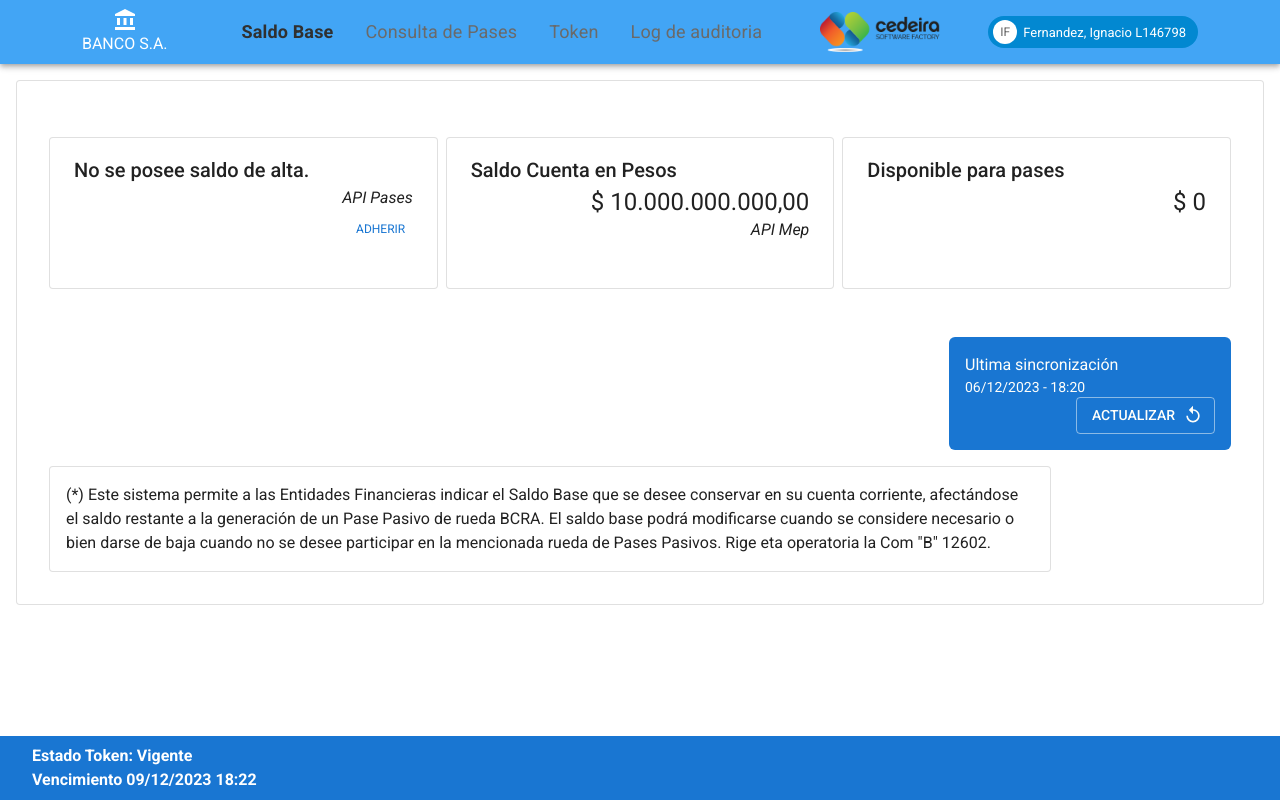
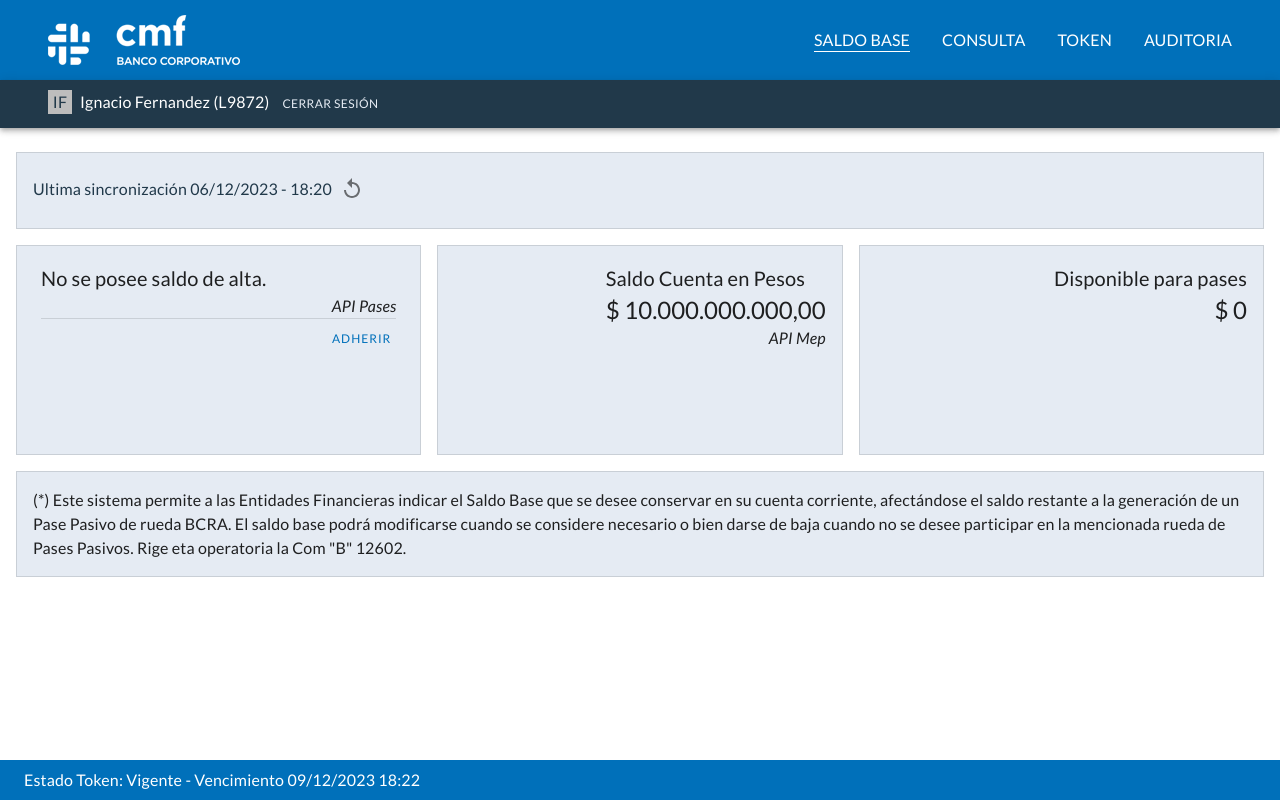
Before and after one commit to SergioDLR/bancoCMF-Pases, a React (Vite) app: page / in a window 1280 px wide. Built offline with nearby package versions, Linux system fonts and the light colour scheme.

Commit message:
Modificacion de estilos

```diff
--- a/index.html
+++ b/index.html
@@ -5,6 +5,12 @@
     <link rel="icon" type="image/svg+xml" href="/cedst.png" />
     <meta name="viewport" content="width=device-width, initial-scale=1.0" />
     <title>Sistema Pases</title>
+    <link rel="preconnect" href="https://fonts.googleapis.com" />
+    <link rel="preconnect" href="https://fonts.gstatic.com" crossorigin />
+    <link
+      href="https://fonts.googleapis.com/css2?family=Lato:ital,wght@0,100;0,300;0,400;0,700;0,900;1,100;1,300;1,400;1,700;1,900&display=swap"
+      rel="stylesheet"
+    />
   </head>
   <body>
     <div id="root"></div>
--- a/src/App.tsx
+++ b/src/App.tsx
@@ -7,37 +7,22 @@ import 'react-toastify/dist/ReactToastify.css'
 import { ToastContainer } from 'react-toastify'
 import { PasesConsulta } from './page/pasesConsulta'
 import TokenContainer from './containers/token/Token'
-import { ThemeProvider, createTheme } from '@mui/material/styles'
+import { ThemeProvider } from '@mui/material/styles'
 import LogAuditoriaContainer from './containers/logAuditoria/LogAuditoriaContainer'
-const theme = createTheme({
-  palette: {
-    secondary: {
-      main: '#FEFEFA' // Color secundario
-    }
-  },
-  typography: {
-    fontFamily: 'Roboto, Arial, sans-serif' // Fuente de texto predeterminada
-  },
-  spacing: 8 // Espaciado base (en píxeles)
-})
+import { theme } from './utils/theme'
 
 function App() {
   return (
-    <ThemeProvider theme={theme}>
+    <ThemeProvider theme={theme('light')}>
       <BrowserRouter basename="/">
         <NavBar />
         <Box m={2}>
-          <Card variant="outlined">
-            <Box p={4}>
-              {/* <InternalNav /> */}
           <Routes>
             <Route path="/" Component={RuedaContainer} />
             <Route path="/consulta" Component={PasesConsulta} />
             <Route path="/token" Component={TokenContainer} />
             <Route path="/log" Component={LogAuditoriaContainer} />
           </Routes>
-            </Box>
-          </Card>
         </Box>
         <ToastContainer />
         <Footer />
--- a/src/components/Authorizar.tsx
+++ b/src/components/Authorizar.tsx
@@ -32,7 +32,7 @@ const Authorizar = ({ open, handleClose, handleSubscrib, req, saldoEnRueda, sald
     transform: 'translate(-50%, -50%)',
     width: 800,
     bgcolor: 'background.paper',
-    borderRadius: '8px',
+
     boxShadow: 24,
     p: 4
   }
--- a/src/containers/logAuditoria/LogAuditoriaContainer.tsx
+++ b/src/containers/logAuditoria/LogAuditoriaContainer.tsx
@@ -39,7 +39,7 @@ const style = {
   transform: 'translate(-50%, -50%)',
   width: '80%',
   bgcolor: 'background.paper',
-  borderRadius: '8px',
+
   boxShadow: 24,
   p: 4
 }
@@ -264,8 +264,7 @@ const LogAuditoriaContainer = () => {
 
             <TableContainer
               sx={{
-                border: '2px solid black',
-                borderRadius: '8px'
+                border: '2px solid black'
               }}
             >
               <Table stickyHeader>
--- a/src/containers/rueda/Adhesion.tsx
+++ b/src/containers/rueda/Adhesion.tsx
@@ -18,7 +18,7 @@ const Adhesion = ({ open, handleClose, handleSubscrib, saldoCuenta }: IProps) =>
     transform: 'translate(-50%, -50%)',
     width: 400,
     bgcolor: 'background.paper',
-    borderRadius: '8px',
+
     boxShadow: 24,
     p: 4
   }
--- a/src/containers/rueda/RuedaContainer.tsx
+++ b/src/containers/rueda/RuedaContainer.tsx
@@ -15,7 +15,9 @@ import {
   Table,
   TableBody,
   Skeleton,
-  Grid
+  Grid,
+  IconButton,
+  Divider
 } from '@mui/material'
 import ReplayIcon from '@mui/icons-material/Replay'
 import { useState, useEffect } from 'react'
@@ -32,7 +34,6 @@ const style = {
   transform: 'translate(-50%, -50%)',
   width: 400,
   bgcolor: 'background.paper',
-  borderRadius: '8px',
   boxShadow: 24,
   p: 4
 }
@@ -163,9 +164,21 @@ const RuedaContainer = () => {
   const [openBaja, setOpenBaja] = useState(false)
   return (
     <Box mt={3}>
-      <Box display={'flex'} gap={1}>
-        <Box width={'400px'}>
-          <Card variant="outlined" sx={{ height: '150px' }}>
+      <Card variant="outlined" sx={{ height: '75px', marginY: 2 }}>
+        <Box p={2} alignItems={'center'} display={'flex'}>
+          <Typography variant={'body1'} color={'secondary'}>
+            Ultima sincronización {dayjs().format('DD/MM/YYYY - HH:mm')}
+          </Typography>
+          <Box>
+            <IconButton onClick={refetchData}>
+              <ReplayIcon />
+            </IconButton>
+          </Box>
+        </Box>
+      </Card>
+      <Box display="flex" gap={2} flexDirection={{ xs: 'column', lg: 'row' }} minHeight={'210px'}>
+        <Card variant="outlined" sx={{ width: '100%' }}>
+          <Box>
             {!loading ? (
               <Box paddingY={2} paddingX={3}>
                 {saldoEnRueda ? (
@@ -182,6 +195,7 @@ const RuedaContainer = () => {
                 <Typography sx={{ fontStyle: 'italic' }} textAlign={'end'} variant="body1">
                   API Pases
                 </Typography>
+                <Divider />
                 <Box display={'flex'}>
                   {saldoEnRueda ? (
                     <Box marginLeft={'auto'} gap={1} display={'flex'}>
@@ -219,13 +233,13 @@ const RuedaContainer = () => {
                 <Skeleton sx={{ marginLeft: 'auto' }} height={'50px'} width={'120px'} animation={'wave'} />
               </Box>
             )}
-          </Card>
-        </Box>
+          </Box>
+        </Card>
 
-        <Box width={'400px'} marginLeft={'auto'}>
-          <Card variant="outlined" sx={{ height: '150px' }}>
+        <Card variant="outlined" sx={{ width: '100%' }}>
+          <Box display={'flex'} alignItems={'flex-end'} flexDirection={'column'}>
             {!loading ? (
-              <Box paddingY={2} paddingX={3}>
+              <Box paddingY={2} paddingX={2}>
                 <Typography variant="h6">Saldo Cuenta en Pesos</Typography>
                 <Typography textAlign={'end'} variant="h5">
                   $ {moneyParse(saldoCuenta)}
@@ -236,17 +250,18 @@ const RuedaContainer = () => {
                 </Typography>
               </Box>
             ) : (
-              <Box paddingY={2} paddingX={3}>
+              <Box paddingY={2} paddingX={2}>
                 <Typography variant="h6">Saldo Cuenta en Pesos</Typography>
                 <Skeleton sx={{ marginLeft: 'auto' }} height={'50px'} width={'120px'} animation={'wave'} />
               </Box>
             )}
-          </Card>
-        </Box>
-        <Box width={'400px'}>
-          <Card variant="outlined" sx={{ height: '150px' }}>
+          </Box>
+        </Card>
+
+        <Card variant="outlined" sx={{ width: '100%' }}>
+          <Box display={'flex'} alignItems={'flex-end'} flexDirection={'column'}>
             {!loading ? (
-              <Box paddingY={2} paddingX={3}>
+              <Box paddingY={2} paddingX={2}>
                 <Typography variant="h6">Disponible para pases</Typography>
                 <Typography variant="h5" textAlign={'end'}>
                   ${' '}
@@ -256,13 +271,13 @@ const RuedaContainer = () => {
                 </Typography>
               </Box>
             ) : (
-              <Box paddingY={2} paddingX={3}>
+              <Box paddingY={2} paddingX={2}>
                 <Typography variant="h6">Disponible para pases</Typography>
                 <Skeleton sx={{ marginLeft: 'auto' }} height={'50px'} width={'120px'} animation={'wave'} />
               </Box>
             )}
-          </Card>
-        </Box>
+          </Box>
+        </Card>
       </Box>
 
       <Grid container>
@@ -346,21 +361,6 @@ const RuedaContainer = () => {
         ) : (
           <Grid item xs={8} />
         )}
-        <Grid xs={4}>
-          <Box p={2} mt={6} ml={'auto'} alignItems={'center'} bgcolor={'#1976d2'} borderRadius={'6px'} width={'250px'}>
-            <Typography variant={'body1'} color={'secondary'}>
-              Ultima sincronización
-            </Typography>
-            <Typography variant={'body2'} color={'secondary'}>
-              {dayjs().format('DD/MM/YYYY - HH:mm')}
-            </Typography>
-            <Box display={'flex'} justifyContent={'flex-end'}>
-              <Button endIcon={<ReplayIcon />} variant={'outlined'} color={'secondary'} onClick={refetchData}>
-                Actualizar
-              </Button>
-            </Box>
-          </Box>
-        </Grid>
       </Grid>
 
       <Adhesion open={open} handleClose={handleClose} handleSubscrib={handleSubscrib} saldoCuenta={saldoCuenta} />
@@ -480,7 +480,7 @@ const RuedaContainer = () => {
         saldoCuenta={saldoCuenta}
       />
 
-      <Card variant={'outlined'} sx={{ marginTop: 2, width: 1000 }}>
+      <Card variant={'outlined'} sx={{ marginTop: 2 }}>
         <Box p={2}>
           <Typography>
             (*) Este sistema permite a las Entidades Financieras indicar el Saldo Base que se desee conservar en su
--- a/src/index.css
+++ b/src/index.css
@@ -1,8 +1,3 @@
-@import url('https://fonts.googleapis.com/css2?family=Roboto:ital,wght@0,100;0,300;0,400;0,500;0,700;0,900;1,100;1,300;1,400;1,500;1,700&display=swap');
-
-html {
-  font-family: 'Roboto', sans-serif;
-}
 html,
 body {
   margin: 0;
--- a/src/layouts/Footer.tsx
+++ b/src/layouts/Footer.tsx
@@ -1,15 +1,12 @@
-import { Box, Typography, useTheme } from '@mui/material'
+import { Box, Container, Typography, useTheme } from '@mui/material'
 
 const Footer = () => {
   const { palette } = useTheme()
   return (
-    <Box bgcolor={palette.primary.main} width={'100%'} position={'fixed'} bottom={0} p={1} paddingX={4}>
-      <Typography color="white" sx={{ fontWeight: 600 }}>
-        Estado Token: Vigente
-      </Typography>
-      <Typography sx={{ fontWeight: 600 }} color="white">
-        Vencimiento 09/12/2023 18:22
-      </Typography>
+    <Box bgcolor={palette.primary.main} width={'100%'} position={'fixed'} bottom={0} paddingY={1}>
+      <Container maxWidth={'xl'}>
+        <Typography color="white">Estado Token: Vigente - Vencimiento 09/12/2023 18:22</Typography>
+      </Container>
     </Box>
   )
 }
--- a/src/layouts/InterNav.tsx
+++ b/src/layouts/InterNav.tsx
@@ -5,58 +5,58 @@ const InternalNav = () => {
   const location = useLocation()
 
   return (
-    <Box display={'flex'} gap={2}>
+    <Box display={'flex'} gap={2} marginLeft="auto">
       <NavLink style={{ color: 'inherit', textDecoration: 'inherit' }} to={'/'}>
-        <Typography   sx={{
+        <Typography
+          sx={{
             letterSpacing: '0.16px',
             lineHeight: '22px',
-                  fontSize: 'large',
             ml: 2,
-                  fontWeight: location.pathname === '/'  ?  600 : 400,
             borderRadius: '0px !important',
-                  color: location.pathname === '/'  ? '#303030' : '#6a6a6a',
-                }} >
-          Saldo Base
+            borderBottom: location.pathname === '/' ? ' 1px solid ' : ''
+          }}
+        >
+          SALDO BASE
         </Typography>
       </NavLink>
       <NavLink style={{ color: 'inherit', textDecoration: 'inherit' }} to={'/consulta'}>
-        <Typography  sx={{
+        <Typography
+          sx={{
             letterSpacing: '0.16px',
             lineHeight: '22px',
-                  fontSize: 'large',
             ml: 2,
-                  fontWeight:location.pathname === '/consulta'  ?  600 : 400,
             borderRadius: '0px !important',
-                  color: location.pathname === '/consulta'  ? '#303030' : '#6a6a6a',
-                }}  >
-          Consulta de Pases
+            borderBottom: location.pathname === '/consulta' ? ' 1px solid ' : ''
+          }}
+        >
+          CONSULTA
         </Typography>
       </NavLink>
 
       <NavLink style={{ color: 'inherit', textDecoration: 'inherit' }} to={'/token'}>
-        <Typography  sx={{
+        <Typography
+          sx={{
             letterSpacing: '0.16px',
             lineHeight: '22px',
-                  fontSize: 'large',
             ml: 2,
-                  fontWeight: location.pathname === '/token'  ?  600 : 400,
             borderRadius: '0px !important',
-                  color: location.pathname === '/token'  ? '#303030' : '#6a6a6a',
-                }} >
-          Token
+            borderBottom: location.pathname === '/token' ? ' 1px solid ' : ''
+          }}
+        >
+          TOKEN
         </Typography>
       </NavLink>
       <NavLink style={{ color: 'inherit', textDecoration: 'inherit' }} to={'/log'}>
-        <Typography  sx={{
+        <Typography
+          sx={{
             letterSpacing: '0.16px',
             lineHeight: '22px',
-                  fontSize: 'large',
             ml: 2,
-                  fontWeight: location.pathname === '/log'  ?  600 : 400,
             borderRadius: '0px !important',
-                  color: location.pathname === '/log'  ? '#303030' : '#6a6a6a',
-                }} >
-          Log de auditoria
+            borderBottom: location.pathname === '/log' ? ' 1px solid ' : ''
+          }}
+        >
+          AUDITORIA
         </Typography>
       </NavLink>
     </Box>
--- a/src/layouts/NavBar.tsx
+++ b/src/layouts/NavBar.tsx
@@ -1,42 +1,23 @@
-import { Box, useTheme, Typography, Avatar, Chip, AppBar, Toolbar } from '@mui/material'
+import { Box, Avatar, Chip, AppBar, Toolbar, Container, Typography, Button } from '@mui/material'
 import logoCed from '../assets/images/cedst.png'
-import AccountBalanceIcon from '@mui/icons-material/AccountBalance'
+import bancoCmfLogo from '../assets/images/logo-cmf.png'
 import InternalNav from './InterNav'
 const NavBar = () => {
-  const { palette } = useTheme()
-
   return (
-    <AppBar
-      position="static"
-      sx={{
-        backgroundColor: palette.primary.light
-      }}
-      // display={'flex'}
-      //bgcolor={palette.primary.light}
-      // paddingY={1}
-      // paddingX={2}
-      // alignItems={'center'}
-      // justifyContent={'space-between'}
-    >
-      {/* <Typography variant={'h4'} color={'white'}>
-        Sistema Pases BCRA
-
-      </Typography> */}
-
+    <>
+      <AppBar position="static">
         <Toolbar
           sx={{
-          display: 'flex',
-          alignItems: 'center',
-          justifyContent: 'space-evenly'
+            paddingY: 1
           }}
         >
-        <Box display={'flex'} flexDirection={'column'} alignItems={'center'}>
-          <AccountBalanceIcon sx={{ color: 'white' }}></AccountBalanceIcon>
-          <Typography color={'white'}>BANCO S.A.</Typography>
+          <Container maxWidth={'xl'}>
+            <Box display={'flex'} flexDirection={'row'} alignItems={'center'}>
+              <Box component={'img'} src={bancoCmfLogo} width={'192px'} height={'50px'} />
+              <InternalNav />
             </Box>
-        <InternalNav />
 
-        <Box display={'flex'} alignItems={'center'} gap={6}>
+            {/*   <Box display={'flex'} alignItems={'center'} gap={6}>
           <Box
             component="img"
             sx={{
@@ -53,9 +34,26 @@ const NavBar = () => {
             avatar={<Avatar sx={{ bgcolor: 'white' }}>IF</Avatar>}
             label="Fernandez, Ignacio  L146798"
           />
-        </Box>
+          </Box> */}
+          </Container>
         </Toolbar>
       </AppBar>
+      <AppBar position="static" color="secondary">
+        <Toolbar sx={{}} variant="dense">
+          <Container maxWidth={'xl'}>
+            <Box display={'flex'} gap={1}>
+              <Avatar sx={{ width: 24, height: 24 }} variant="square">
+                <Typography color={'secondary'}>IF</Typography>
+              </Avatar>
+              <Typography>Ignacio Fernandez (L9872)</Typography>
+              <Button color="info" variant="text" size="small">
+                <Typography variant="caption">Cerrar sesión</Typography>
+              </Button>
+            </Box>
+          </Container>
+        </Toolbar>
+      </AppBar>
+    </>
   )
 }
 
--- /dev/null
+++ b/src/utils/theme.ts
@@ -0,0 +1,71 @@
+import { createTheme } from '@mui/material'
+declare module '@mui/material/styles' {
+  interface PaletteOptions {
+    complement: {
+      main: string
+    }
+  }
+  interface Palette {
+    complement: {
+      main: string
+    }
+  }
+}
+
+export const palette = {
+  MACRO_PRIMARY: '#0070ba',
+  MACRO_SECONDARY: '#21394a',
+  MACRO_INFO: '#e5ebf3',
+  MACRO_COMPLEMENT: '#f57eb6',
+  MACRO_ERROR: '#f8485e',
+  MACRO_SUCCESS: '#00af66'
+}
+export const theme = (mode: 'dark' | 'light') =>
+  createTheme({
+    palette: {
+      mode: mode,
+      primary: {
+        main: palette.MACRO_PRIMARY
+      },
+      secondary: {
+        main: palette.MACRO_SECONDARY
+      },
+      info: {
+        main: palette.MACRO_INFO
+      },
+      complement: {
+        main: palette.MACRO_COMPLEMENT
+      },
+      error: {
+        main: palette.MACRO_ERROR
+      },
+      success: {
+        main: palette.MACRO_SUCCESS
+      }
+    },
+    components: {
+      MuiTypography: {
+        defaultProps: {
+          style: {
+            fontFamily: '"Lato", Arial, sans-serif'
+          }
+        }
+      },
+      MuiButton: {
+        defaultProps: {
+          style: {
+            fontFamily: '"Lato", Arial, sans-serif',
+            fontWeight: 600
+          }
+        }
+      },
+      MuiCard: {
+        defaultProps: {
+          style: {
+            backgroundColor: palette.MACRO_INFO,
+            borderRadius: 0
+          }
+        }
+      }
+    }
+  })
```
Also changed, not shown: src/assets/images/logo-cmf.png (added). Lines whose indentation alone changed are shown as unchanged.
